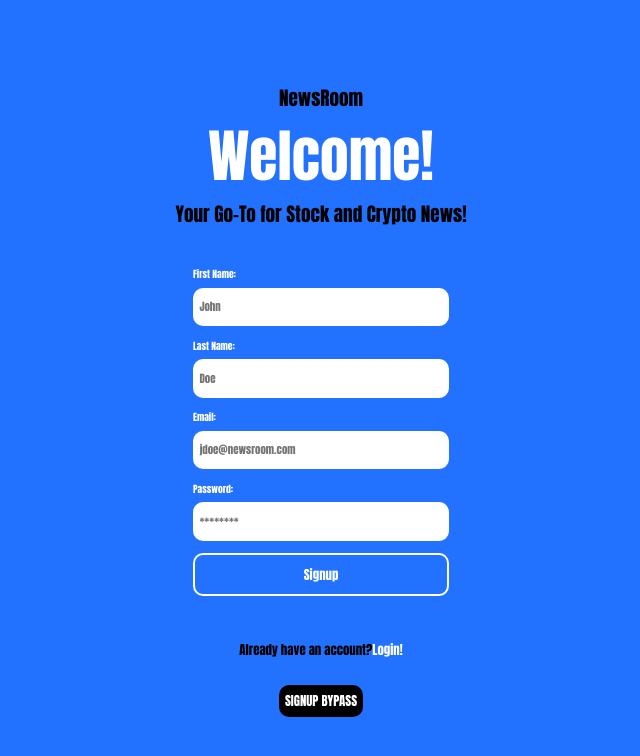
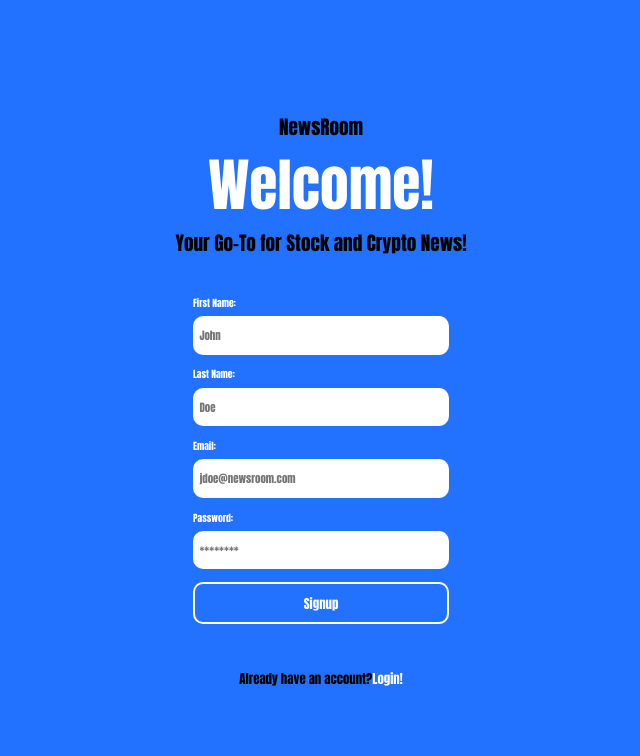
Before and after one commit to JakeKorobellis/NewsApp, a React (Create React App) app in the folder frontend/: page /signup in a window 1280 px wide. Shown: the top 756 px of the page, without its empty margins (319-959 px from the left). Built offline with nearby package versions, Linux system fonts and the light colour scheme.

Commit message:
Bypass Removed getting ready for user auth

```diff
--- a/frontend/src/components/login.js
+++ b/frontend/src/components/login.js
@@ -93,9 +93,12 @@ function Login() {
           Sign up!
         </a>
       </div>
+
+      {/**
       <a href="/content" className="supersmall bypass">
         LOGIN BYPASS
       </a>
+       */}
     </div>
   );
 }
--- a/frontend/src/components/signup.js
+++ b/frontend/src/components/signup.js
@@ -122,9 +122,11 @@ function Signup() {
           Login!
         </a>
       </div>
-      <a href="/content" className="supersmall bypass">
+      {/**
+       <a href="/content" className="supersmall bypass">
         SIGNUP BYPASS
       </a>
+      */}
     </div>
   );
 }
```
